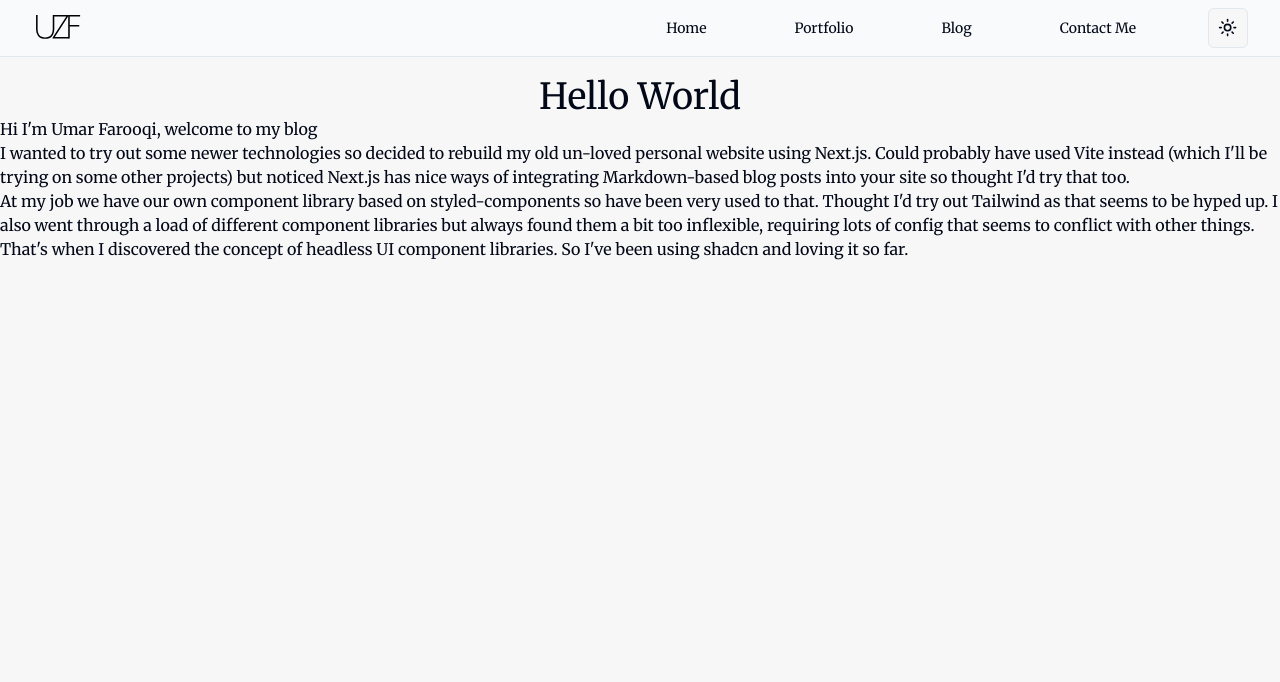
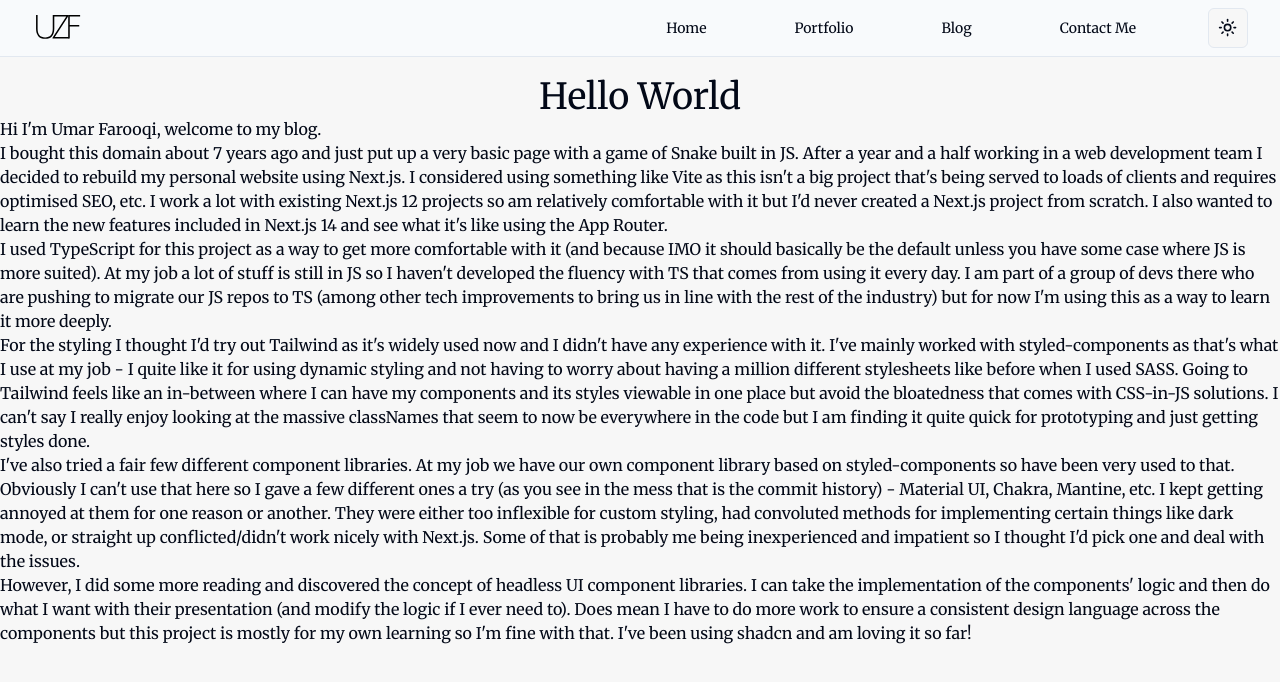
Before and after one commit to Skoomar/umar-farooqi, a Next.js app: page /blog/hello-world in a window 1280 px wide. Shown: the top 682 px of the page. Built offline with nearby package versions, Linux system fonts and the light colour scheme.

Commit message:
Update blog post

```diff
--- a/src/app/blog/(posts)/hello-world/page.mdx
+++ b/src/app/blog/(posts)/hello-world/page.mdx
@@ -1,15 +1,44 @@
 # Hello World
 
-Hi I'm Umar Farooqi, welcome to my blog
+Hi I'm Umar Farooqi, welcome to my blog.
 
-I wanted to try out some newer technologies so decided to rebuild my old un-loved personal website using Next.js.
-Could probably have used Vite instead (which I'll be trying on some other projects) but noticed Next.js has nice ways of
-integrating Markdown-based blog posts into your site so thought I'd try that too.
 
-At my job we have our own component library based on styled-components so have been very used to that. Thought I'd try
-out Tailwind as that seems to be hyped up. I also went through a load of different component libraries but always found
-them a bit too inflexible, requiring lots of config that seems to conflict with other things. That's when I discovered
-the concept of headless UI component libraries. So I've been using shadcn and loving it so far.
+I bought this domain about 7 years ago and just put up a very basic page with a game of Snake built in JS. After a
+year and a half working in a web development team I decided to rebuild my personal website using Next.js. I
+considered using something like Vite as this isn't a big project that's being served to loads of clients and
+requires optimised SEO, etc. I work a lot with existing Next.js 12 projects so am relatively comfortable with it but
+I'd never created a Next.js project from scratch. I also wanted to learn the new features included in Next.js 14 and
+see what it's like using the App Router.
+
+
+I used TypeScript for this project as a way to get more comfortable with it (and because IMO it should basically be the
+default unless you have some case where JS is more suited). At my job a lot of stuff is still in JS so I haven't
+developed the fluency with TS that comes from using it every day. I am part of a group of devs there who are pushing
+to migrate our JS repos to TS (among other tech improvements to bring us in line with the rest of the industry) but
+for now I'm using this as a way to learn it more deeply.
+
+
+For the styling I thought I'd try out Tailwind as it's widely used now and I didn't have any experience with it.
+I've mainly worked with styled-components as that's what I use at my job - I quite like it for using dynamic styling
+and not having to worry about having a million different stylesheets like before when I used SASS. Going to
+Tailwind feels like an in-between where I can have my components and its styles viewable in one place but avoid the
+bloatedness that comes with CSS-in-JS solutions. I can't say I really enjoy looking at the massive classNames that
+seem to now be everywhere in the code but I am finding it quite quick for prototyping and just getting styles done.
+
+
+I've also tried a fair few different component libraries. At my job we have our own component library based on
+styled-components so have been very used to that. Obviously I can't use that here so I gave a few different ones a
+try (as you see in the mess that is the commit history) - Material UI, Chakra, Mantine, etc. I kept getting annoyed
+at them for one reason or another. They were either too inflexible for custom styling, had convoluted methods for
+implementing certain things like dark mode, or straight up conflicted/didn't work nicely with Next.js. Some of
+that is probably me being inexperienced and impatient so I thought I'd pick one and deal with the issues.
+
+
+However, I did some more reading and discovered the concept of headless UI component libraries. I can take the
+implementation of the components' logic and then do what I want with their presentation (and modify the logic if I
+ever need to). Does mean I have to do more work to ensure a consistent design language across the components but
+this project is mostly for my own learning so I'm fine with that. I've been using [shadcn](https://ui.shadcn.com)
+and am loving it so far!
 
 export const metadata = {
     title: "Hello World",
--- a/src/app/blog/page.tsx
+++ b/src/app/blog/page.tsx
@@ -11,8 +11,10 @@ const BlogHome = async () => {
     return (
         <main>
             <h1 className="text-4xl text-center mt-5">Blog</h1>
-            <Posts posts={posts} />
-            <Pagination baseUrl="/blog" page={1} perPage={postsPerPage} total={total} />
+            <div className="px-6">
+                <Posts posts={posts} />
+                <Pagination baseUrl="/blog" page={1} perPage={postsPerPage} total={total} />
+            </div>
         </main>
     );
 };
--- a/src/components/blog/posts.tsx
+++ b/src/components/blog/posts.tsx
@@ -5,10 +5,10 @@ import { Card, CardContent, CardDescription, CardHeader, CardTitle } from '@/com
 
 const BlogCard = ({slug, title, description, publishDate}: {slug: string, title: string, description: string, publishDate: string}) => (
     <Link  href={`/blog/${slug}`}>
-        <Card className="w-60 m-2">
+        <Card className="w-60 m-2 hover:scale-105">
             <CardHeader>
-                <CardTitle className="hover:underline">{title}</CardTitle>
-                <CardDescription>{publishDate}</CardDescription>
+                <CardTitle>{title}</CardTitle>
+                <CardDescription>{DateTime.fromISO(publishDate).toLocaleString(DateTime.DATE_FULL)}</CardDescription>
             </CardHeader>
             <CardContent>
                 <p>{description}</p>
```
Also changed, not shown: src/app/blog/(posts)/about-this-site/page.mdx (deleted, +0 -13 lines).
